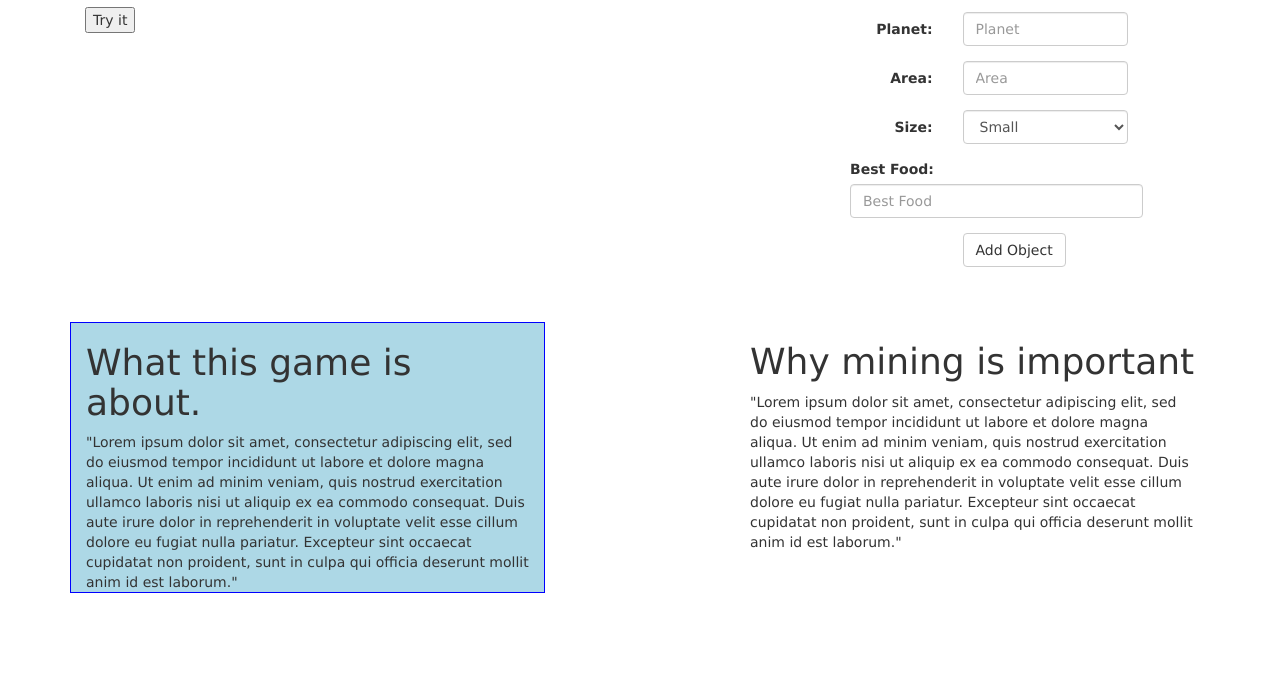
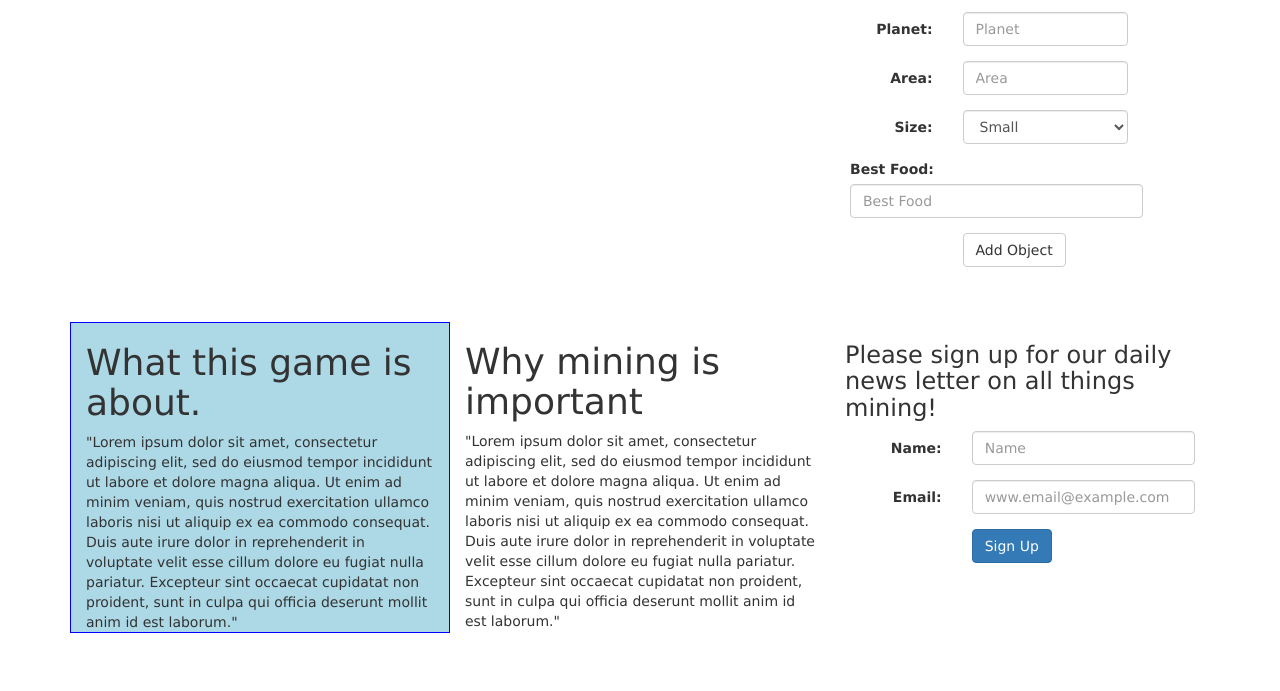
Before and after one commit to tripppreston/finalProject, a website with bundled scripts: page www/index.html in a window 1280 px wide. Shown: the part 568-1259 px from the top of the page. Built offline with nearby package versions, Linux system fonts and the light colour scheme.

```diff
--- a/www/index.html
+++ b/www/index.html
@@ -27,7 +27,7 @@
 <body>
 
     <div class="container">
-        <h1> <img src="https://d30y9cdsu7xlg0.cloudfront.net/png/14979-200.png" style="width:50px;height:45px;"> Mining Made Easy</h1>
+        <h1 id="theTitle"> <img src="https://d30y9cdsu7xlg0.cloudfront.net/png/14979-200.png" style="width:50px;height:45px;"> Mining Made Easy</h1>
         <hr />
         <div class="navbar">
             <ul class="nav nav-tabs">
@@ -85,7 +85,7 @@
                     </tr>
                     <tbody id="harvestedRows"></tbody>
                 </table>
-                <button type="button" onclick="fillTable()">Try it</button>
+
             </div>
         <div class="col-md-3">
             <form class="form-horizontal" role="form">
@@ -172,7 +172,7 @@
 <br>
 <br>
 <div class="container">
-    <div class= "col-md-5 first">
+    <div class= "col-md-4 first">
         <h1>What this game is about.</h1>
         <article>"Lorem ipsum dolor sit amet, consectetur adipiscing elit, sed do eiusmod tempor incididunt
              ut labore et dolore magna aliqua. Ut enim ad minim veniam, quis nostrud exercitation ullamco
@@ -181,11 +181,7 @@
              cupidatat non proident, sunt in culpa qui officia deserunt mollit anim id est laborum."</article>
 
     </div>
-    <div class= "col-md-2">
-
-
-    </div>
-    <div class= "col-md-5 second">
+    <div class= "col-md-4 second">
         <h1>Why mining is important</h1>
         <article>"Lorem ipsum dolor sit amet, consectetur adipiscing elit, sed do eiusmod tempor incididunt
             ut labore et dolore magna aliqua. Ut enim ad minim veniam, quis nostrud exercitation ullamco
@@ -193,6 +189,36 @@
             in voluptate velit esse cillum dolore eu fugiat nulla pariatur. Excepteur sint occaecat
             cupidatat non proident, sunt in culpa qui officia deserunt mollit anim id est laborum."</article>
     </div>
+    <div class= "col-md-4">
+        <h3>Please sign up for our daily news letter on all things mining!</h3>
+        <form class ="form-horizontal form" id="contact-form">
+            <div class="form-group">
+                <!--Asks for the user's name.-->
+                <label for="name" class="col-md-4 control-label">Name:</label>
+                <div class="col-md-8">
+                    <input id="name" name="name" type="text" class="form-control" placeholder="Name">
+                </div>
+            </div>
+
+            <div class="form-group">
+                <!-- This asks the the user's email address. -->
+                <label for="email" class="col-md-4 control-label">Email:</label>
+                <div class="col-md-8">
+                    <input id="email" name="email" type="text" class="form-control"
+                        placeholder="www.email@example.com">
+                </div>
+            </div>
+            <div class="form-group">
+                <div class="col-md-offset-4 col-md-8">
+                    <button onclick="buttonFunction(email)" id="user-button" type="button" name="userButton" class="btn btn-primary">Sign Up</button>
+                </div>
+            </div>
+        </form>
+
+        <p id="display-name"></p>
+
+    </div>
+
 
 
 </div>
--- a/www/static/css/style.css
+++ b/www/static/css/style.css
@@ -130,3 +130,18 @@
 background-color: lightblue;
 
 }
+
+@media only screen and (max-width: 768px){
+ #theTitle {
+    text-align:center;
+ }
+}
+
+#contact-form{
+  float: bottom;
+}
+
+#display-name{
+
+  color: darkgreen;
+}
--- a/www/static/js/demo.js
+++ b/www/static/js/demo.js
@@ -54,3 +54,21 @@
 
 
 // }
+
+function buttonFunction(){
+    var name = document.getElementById("name").value;
+    var email = document.getElementById("email").value;
+    if(email.includes("@"))
+    {
+        document.getElementById("display-name").innerHTML = "";
+    document.getElementById("display-name").innerHTML = "Thank you " + name + " for signing up!";
+    document.form1.text1.focus();
+    return true;
+    }
+    else
+    {
+    alert("You have entered an invalid email address!");
+
+
+}
+}
```
Also changed, not shown: README.md.
